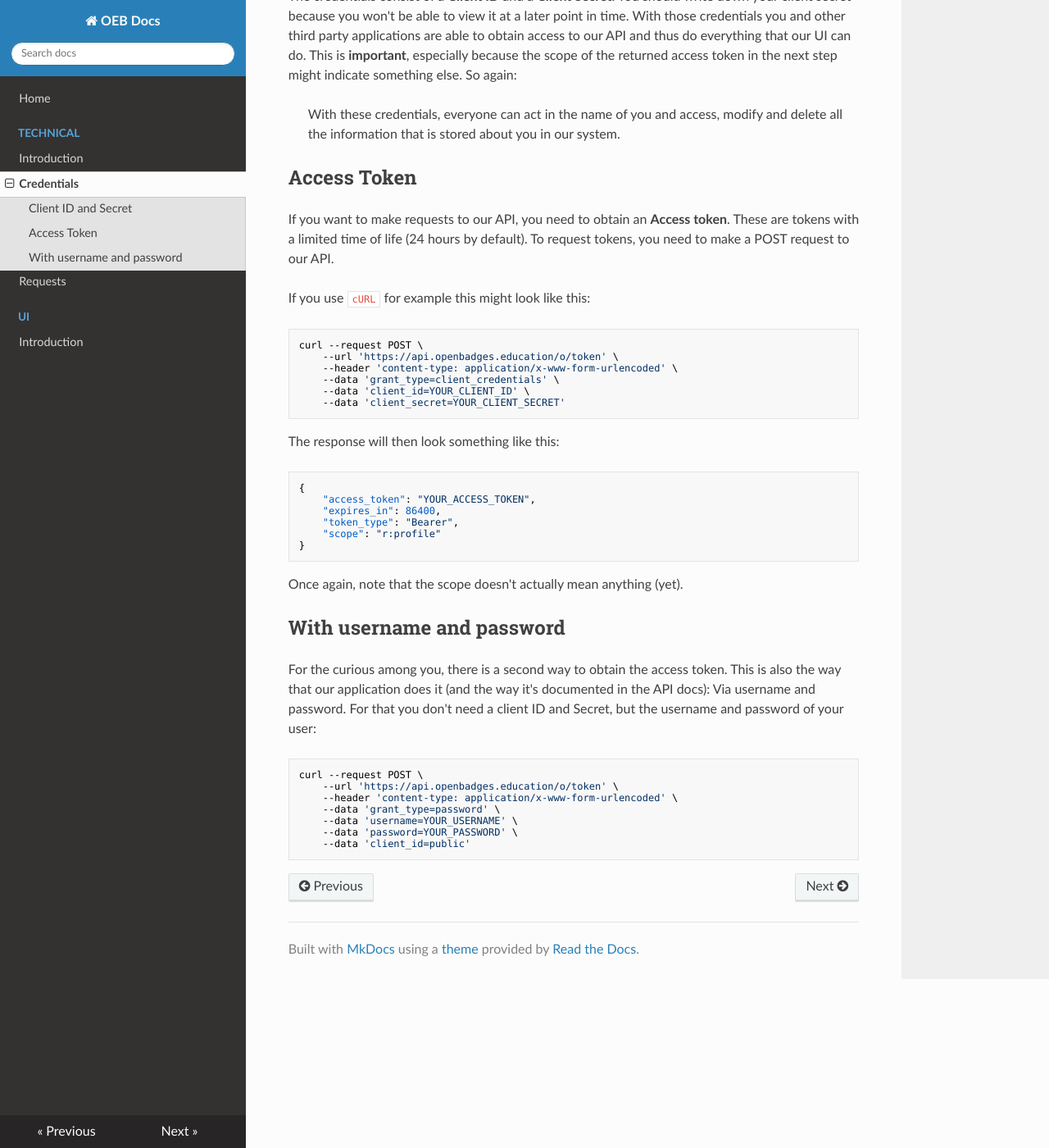
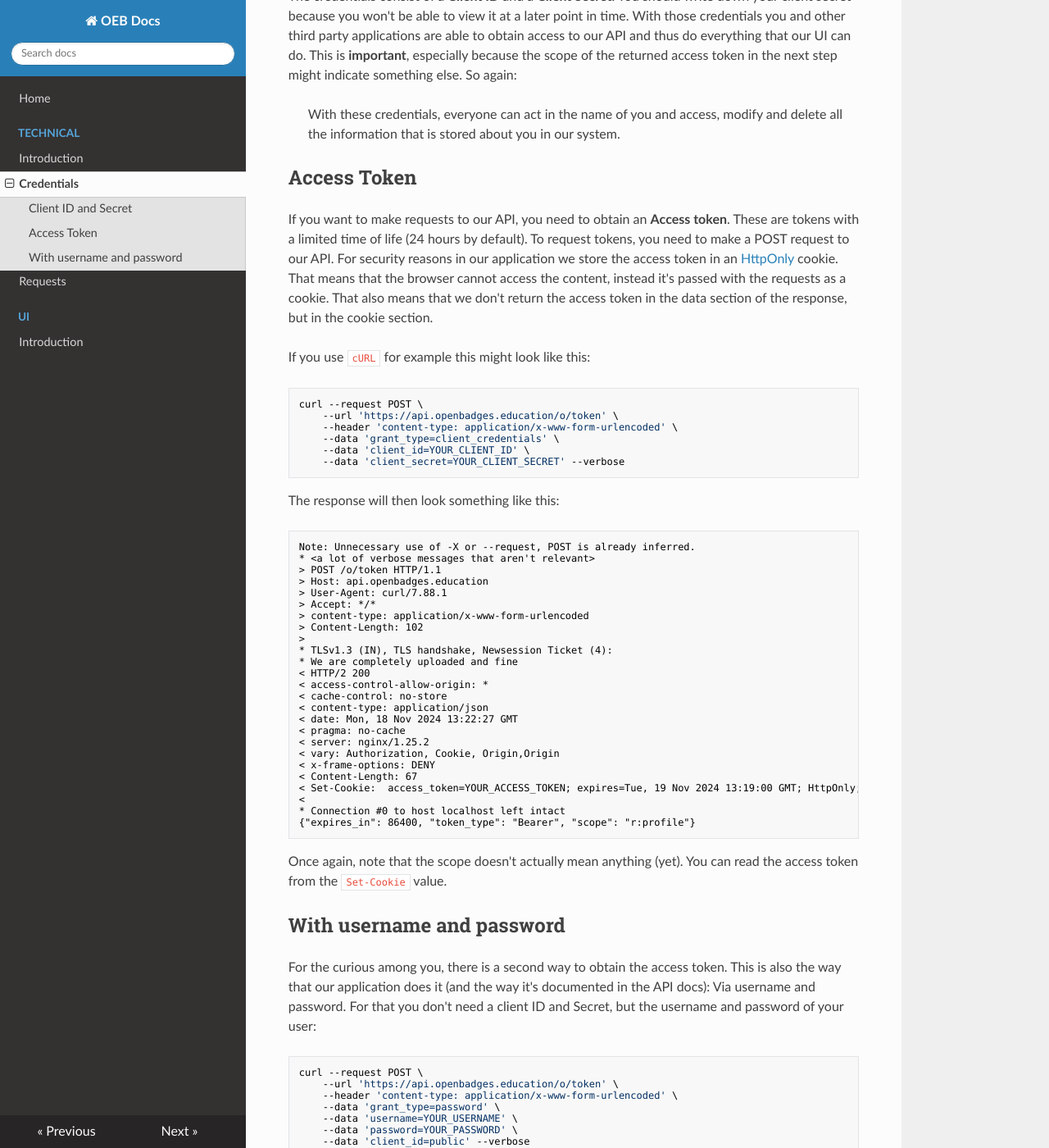
Before and after one commit to mint-o-badges/oeb-docs, an MkDocs documentation site: the page built from docs/technical/credentials.md, in a window 1280 px wide and 1400 px high, scrolled down 328 px. Shown: the whole window at 82% size. Built offline with MkDocs 1.6.1, drawn with Linux system fonts in a browser that asks for light colours; nearby versions of some CDN libraries.

Commit message:
Update docs to account for access token in cookie

````diff
--- a/docs/technical/credentials.md
+++ b/docs/technical/credentials.md
@@ -14,6 +14,9 @@ So again:
 
 If you want to make requests to our API, you need to obtain an **Access token**.
 These are tokens with a limited time of life (24 hours by default). To request tokens, you need to make a POST request to our API.
+For security reasons in our application we store the access token in an [HttpOnly](https://owasp.org/www-community/HttpOnly) cookie.
+That means that the browser cannot access the content, instead it's passed with the requests as a cookie.
+That also means that we don't return the access token in the data section of the response, but in the cookie section.
 
 If you use `cURL` for example this might look like this:
 ```bash
@@ -22,18 +25,38 @@ curl --request POST \
     --header 'content-type: application/x-www-form-urlencoded' \
     --data 'grant_type=client_credentials' \
     --data 'client_id=YOUR_CLIENT_ID' \
-    --data 'client_secret=YOUR_CLIENT_SECRET'
+    --data 'client_secret=YOUR_CLIENT_SECRET' --verbose
 ```
 The response will then look something like this:
-```JSON
-{
-    "access_token": "YOUR_ACCESS_TOKEN",
-    "expires_in": 86400,
-    "token_type": "Bearer",
-    "scope": "r:profile"
-}
+```text
+Note: Unnecessary use of -X or --request, POST is already inferred.
+* <a lot of verbose messages that aren't relevant>
+> POST /o/token HTTP/1.1
+> Host: api.openbadges.education
+> User-Agent: curl/7.88.1
+> Accept: */*
+> content-type: application/x-www-form-urlencoded
+> Content-Length: 102
+>
+* TLSv1.3 (IN), TLS handshake, Newsession Ticket (4):
+* We are completely uploaded and fine
+< HTTP/2 200
+< access-control-allow-origin: *
+< cache-control: no-store
+< content-type: application/json
+< date: Mon, 18 Nov 2024 13:22:27 GMT
+< pragma: no-cache
+< server: nginx/1.25.2
+< vary: Authorization, Cookie, Origin,Origin
+< x-frame-options: DENY
+< Content-Length: 67
+< Set-Cookie:  access_token=YOUR_ACCESS_TOKEN; expires=Tue, 19 Nov 2024 13:19:00 GMT; HttpOnly; Max-Age=86400; Path=/; Secure
+<
+* Connection #0 to host localhost left intact
+{"expires_in": 86400, "token_type": "Bearer", "scope": "r:profile"}
 ```
 Once again, note that the scope doesn't actually mean anything (yet).
+You can read the access token from the `Set-Cookie` value.
 
 ## With username and password
 
@@ -47,5 +70,5 @@ curl --request POST \
     --data 'grant_type=password' \
     --data 'username=YOUR_USERNAME' \
     --data 'password=YOUR_PASSWORD' \
-    --data 'client_id=public'
+    --data 'client_id=public' --verbose
 ```
````
Also changed, not shown: docs/technical/requests.md (+37 -1 lines), site/index.html, site/search/search_index.json, site/sitemap.xml, site/technical/credentials/index.html, site/technical/requests/index.html, 1 other file.
